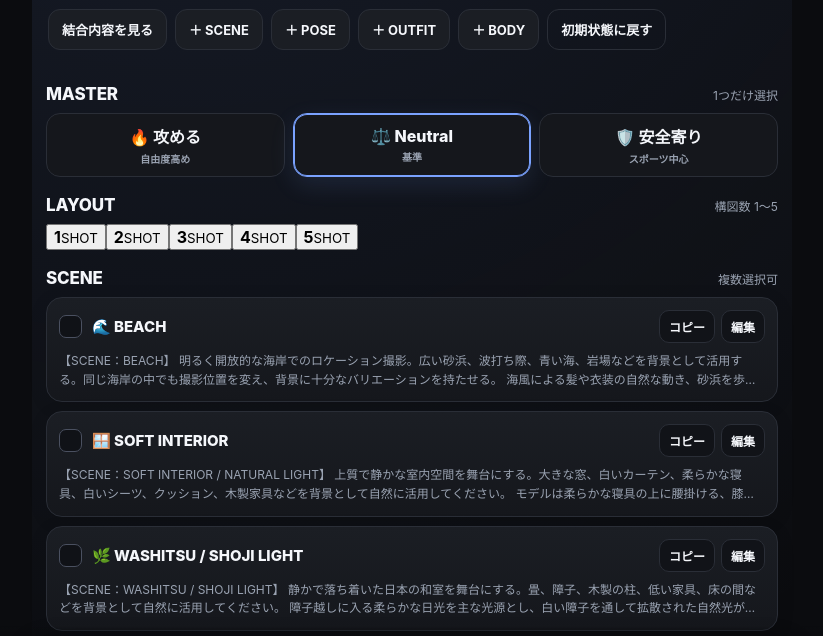
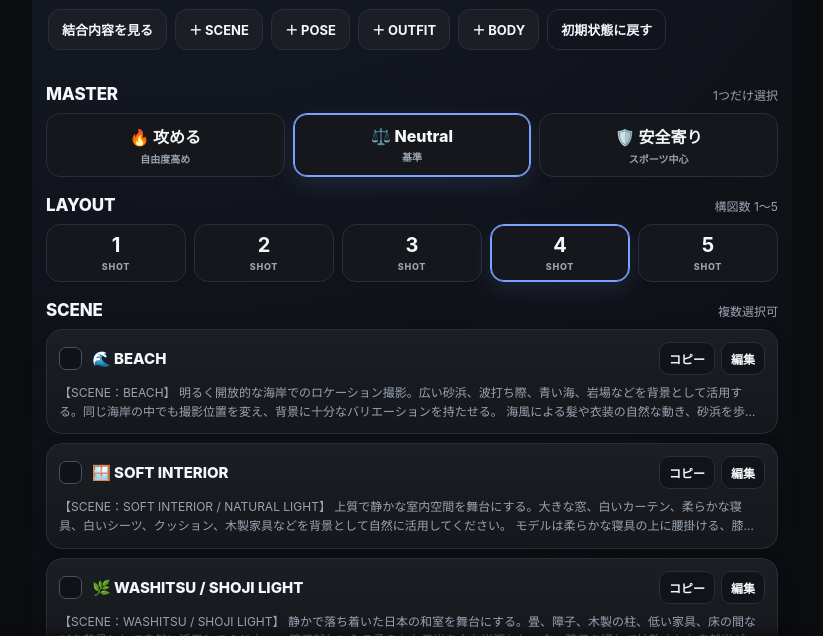
Before and after one commit to ziillia/ziillia.github.io, a plain HTML site: page prompt-palette-v2/index.html in a window 1280 px wide. Shown: the part 97-733 px from the top of the page, without its empty margins (228-1051 px from the left). Drawn offline with Linux system fonts and the light colour scheme.

Commit message:
Style layout selector

```diff
--- a/prompt-palette-v2/style.css
+++ b/prompt-palette-v2/style.css
@@ -57,6 +57,17 @@ section{margin-top:18px}
 .master-choice.active{
   border-color:var(--accent);
   box-shadow:0 0 0 1px var(--accent) inset, 0 8px 24px rgba(122,162,255,.12);
+}
+.layout-grid{display:grid;grid-template-columns:repeat(5,1fr);gap:8px}
+.layout-choice{
+  border:1px solid var(--line);border-radius:14px;background:var(--panel);color:var(--text);
+  min-height:58px;padding:8px 4px;text-align:center;font-weight:850;
+}
+.layout-choice strong{display:block;font-size:20px;line-height:1}
+.layout-choice small{display:block;color:var(--muted);font-size:9px;margin-top:6px;letter-spacing:.08em}
+.layout-choice.active{
+  border-color:var(--accent);
+  box-shadow:0 0 0 1px var(--accent) inset,0 8px 24px rgba(122,162,255,.12);
 }
 .cards{display:grid;gap:9px}
 .card{
```
